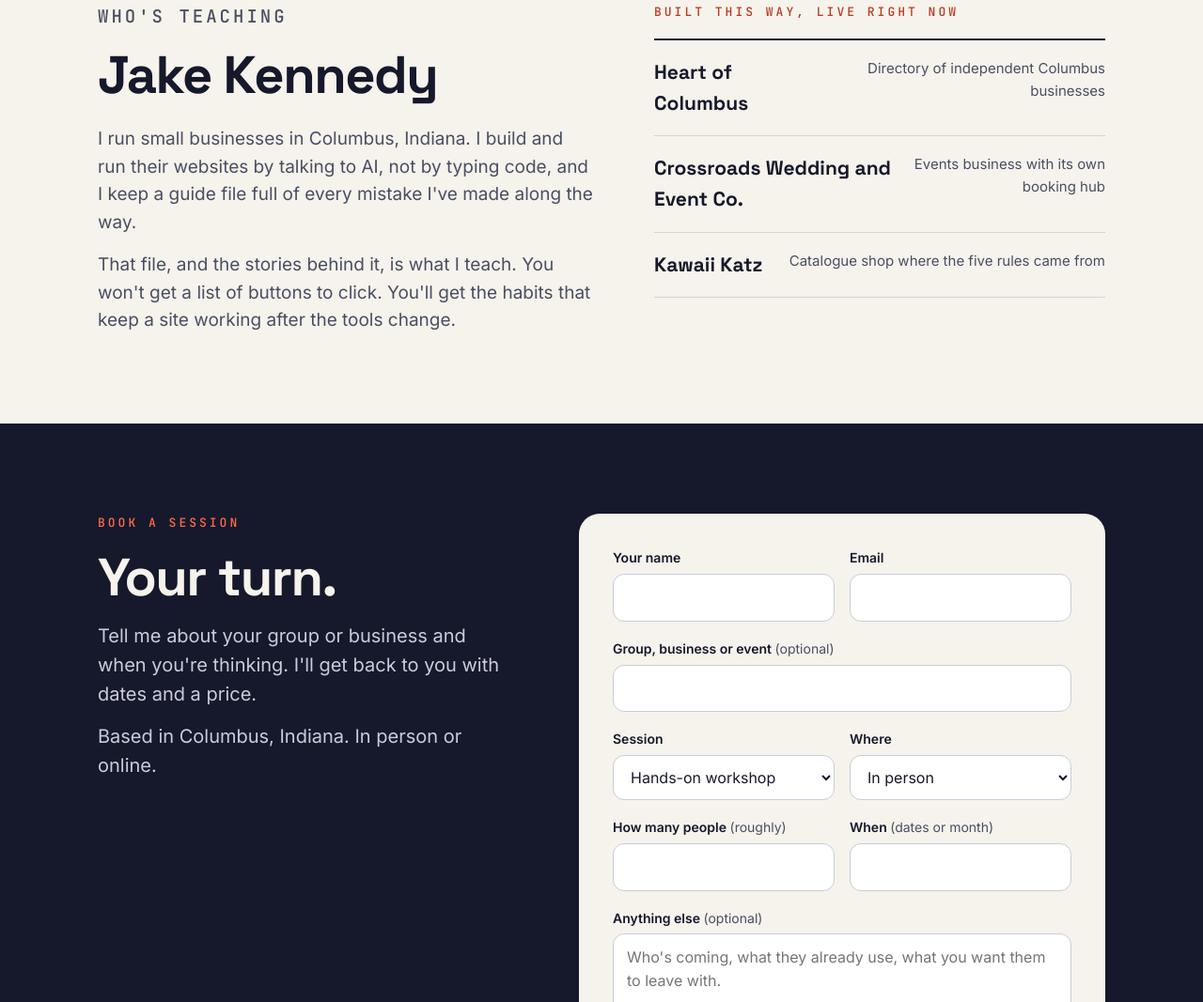
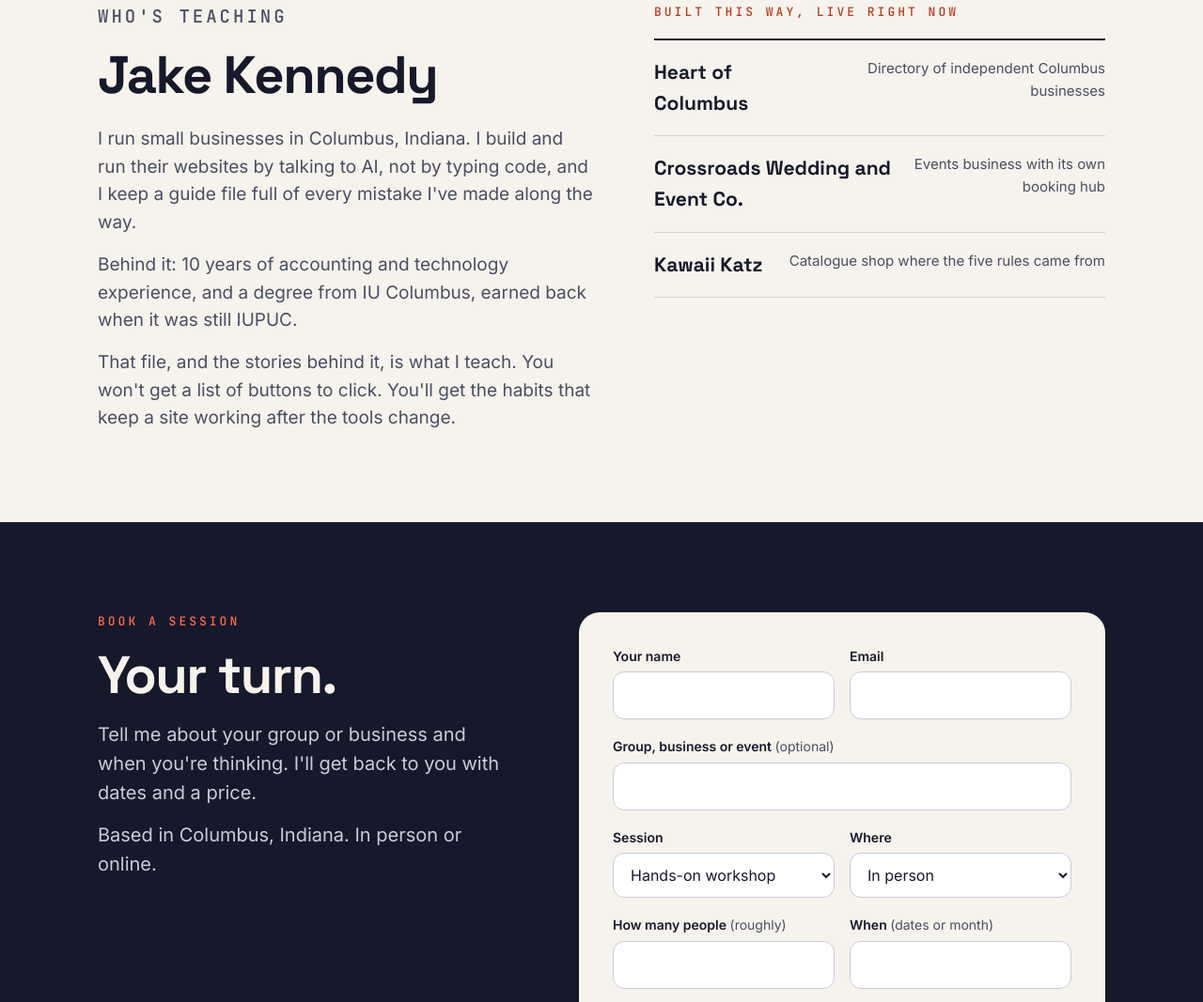
Before and after one commit to Legal-Leaf-Market/ship-it-with-ai, a plain HTML site: page public/index.html in a window 1280 px wide. Shown: the part 5049-6116 px from the top of the page at 94% size. Drawn offline with Linux system fonts and the light colour scheme.

Commit message:
About: 10 years in accounting and technology, IU Columbus degree
Co-Authored-By: Claude Opus 5.5 <noreply@anthropic.com>
Claude-Session: https://claude.ai/code/session_01RvXKiPbtcUqvKKU2jciUA7

```diff
--- a/public/index.html
+++ b/public/index.html
@@ -321,6 +321,7 @@ footer .wrap{display:flex;justify-content:space-between;gap:16px;flex-wrap:wrap}
       <p class="eyebrow">Who's teaching</p>
       <h2>Jake Kennedy</h2>
       <p style="margin-top:24px">I run small businesses in Columbus, Indiana. I build and run their websites by talking to AI, not by typing code, and I keep a guide file full of every mistake I've made along the way.</p>
+      <p>Behind it: 10 years of accounting and technology experience, and a degree from IU Columbus, earned back when it was still IUPUC.</p>
       <p>That file, and the stories behind it, is what I teach. You won't get a list of buttons to click. You'll get the habits that keep a site working after the tools change.</p>
     </div>
     <div>
```
